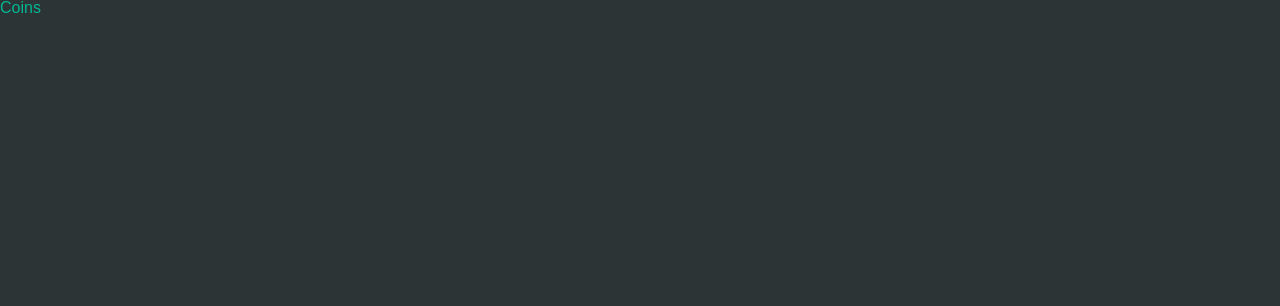
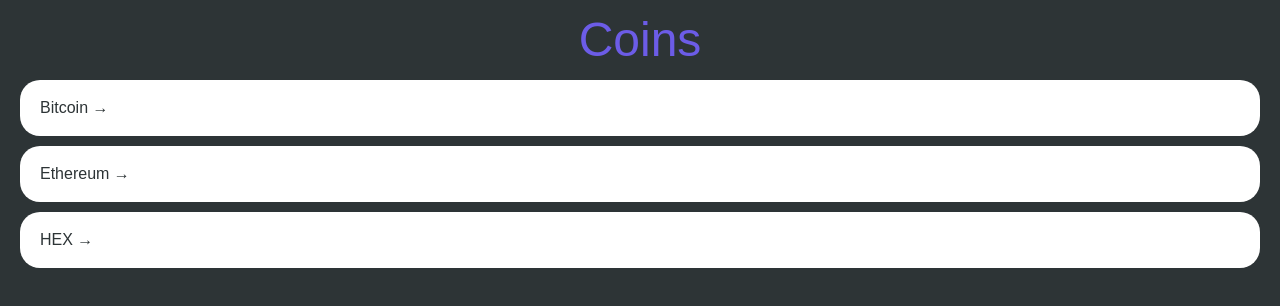
Before and after one commit to S2-D/react-masterclass, a React (Create React App) app: page / in a window 1280 px wide. Shown: the top 306 px of the page. Built offline with nearby package versions, Linux system fonts and the light colour scheme.

Commit message:
#4.2 Home part One

```diff
--- a/src/App.tsx
+++ b/src/App.tsx
@@ -59,7 +59,9 @@
 }
 a {
   text-decoration:none;
+  color:inherit;
 }
+
 `;
 
 function App() {
--- a/src/routes/Coins.tsx
+++ b/src/routes/Coins.tsx
@@ -1,11 +1,85 @@
+import { Link } from "react-router-dom";
 import styled from "styled-components";
 
+const Container = styled.div`
+  padding: 0px 20px;
+`;
+const Header = styled.div`
+  height: 10vh;
+  display: flex;
+  justify-content: center;
+  align-items: center;
+`;
+
+const CoinsList = styled.ul``;
+
+const Coin = styled.li`
+  background-color: white;
+  color: ${(props) => props.theme.bgColor};
+  margin-bottom: 10px;
+  border-radius: 20px;
+  a {
+    padding: 20px;
+    display: block;
+    transition: color 0.3s ease-in;
+  }
+  &:hover {
+    a {
+      color: ${(props) => props.theme.accentColor};
+    }
+  }
+`;
+
 const Title = styled.h1`
+  font-size: 48px;
   color: ${(props) => props.theme.accentColor};
 `;
 
+const coins = [
+  {
+    id: "btc-bitcoin",
+    name: "Bitcoin",
+    symbol: "BTC",
+    rank: 1,
+    is_new: false,
+    is_active: true,
+    type: "coin",
+  },
+  {
+    id: "eth-ethereum",
+    name: "Ethereum",
+    symbol: "ETH",
+    rank: 2,
+    is_new: false,
+    is_active: true,
+    type: "coin",
+  },
+  {
+    id: "hex-hex",
+    name: "HEX",
+    symbol: "HEX",
+    rank: 3,
+    is_new: false,
+    is_active: true,
+    type: "token",
+  },
+];
+
 function Coins() {
-  return <Title>Coins</Title>;
+  return (
+    <Container>
+      <Header>
+        <Title>Coins</Title>
+      </Header>
+      <CoinsList>
+        {coins.map((coin) => (
+          <Coin key={coin.id}>
+            <Link to={`/${coin.id}`}>{coin.name} &rarr;</Link>
+          </Coin>
+        ))}
+      </CoinsList>
+    </Container>
+  );
 }
 
 export default Coins;
--- a/src/theme.ts
+++ b/src/theme.ts
@@ -3,5 +3,5 @@
 export const theme: DefaultTheme = {
   bgColor: "#2d3436",
   textColor: "white",
-  accentColor: "#00b894",
+  accentColor: "#6c5ce7",
 };
```
